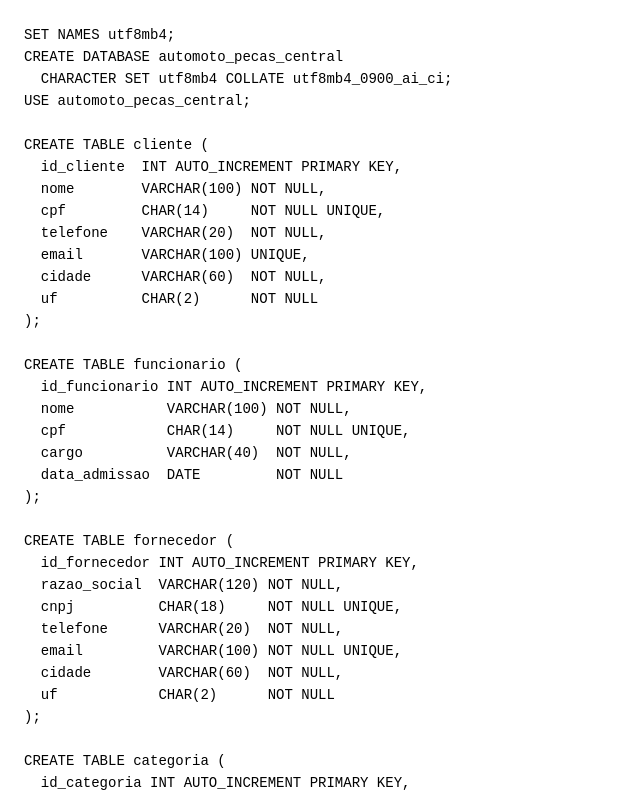
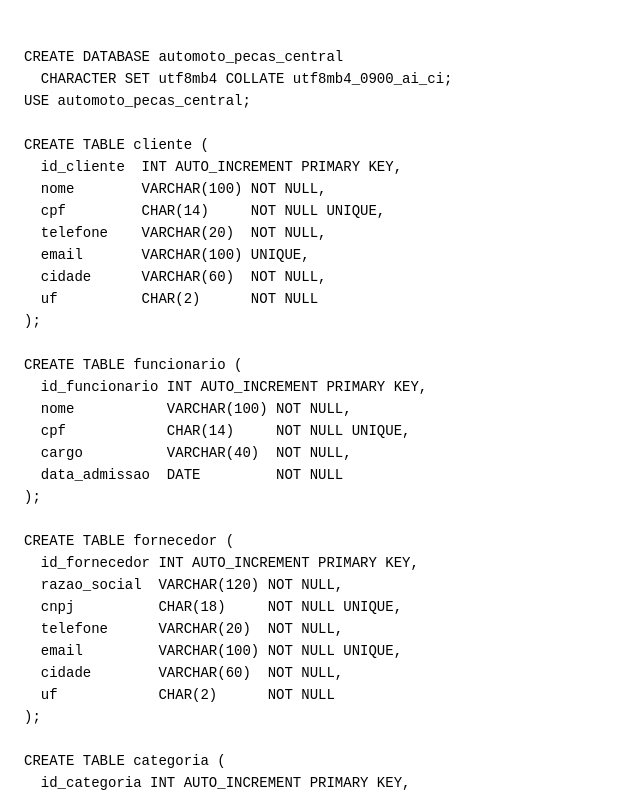
Before and after one commit to jeferson-br/projeto-banco-dados, a plain HTML site: page codigos_sql.html in a window 1280 px wide. Shown: the top 796 px of the page, without its empty margins (0-640 px from the left). Drawn offline with Linux system fonts and the light colour scheme.

```diff
--- a/codigos_sql.html
+++ b/codigos_sql.html
@@ -7,7 +7,7 @@
 <style>body{margin:24px;background:#fff;color:#000}pre{font:14px/1.5 Consolas,"DejaVu Sans Mono",monospace;overflow-x:auto}</style>
 </head>
 <body>
-<pre><code>SET NAMES utf8mb4;
+<pre><code>
 CREATE DATABASE automoto_pecas_central
   CHARACTER SET utf8mb4 COLLATE utf8mb4_0900_ai_ci;
 USE automoto_pecas_central;
```
